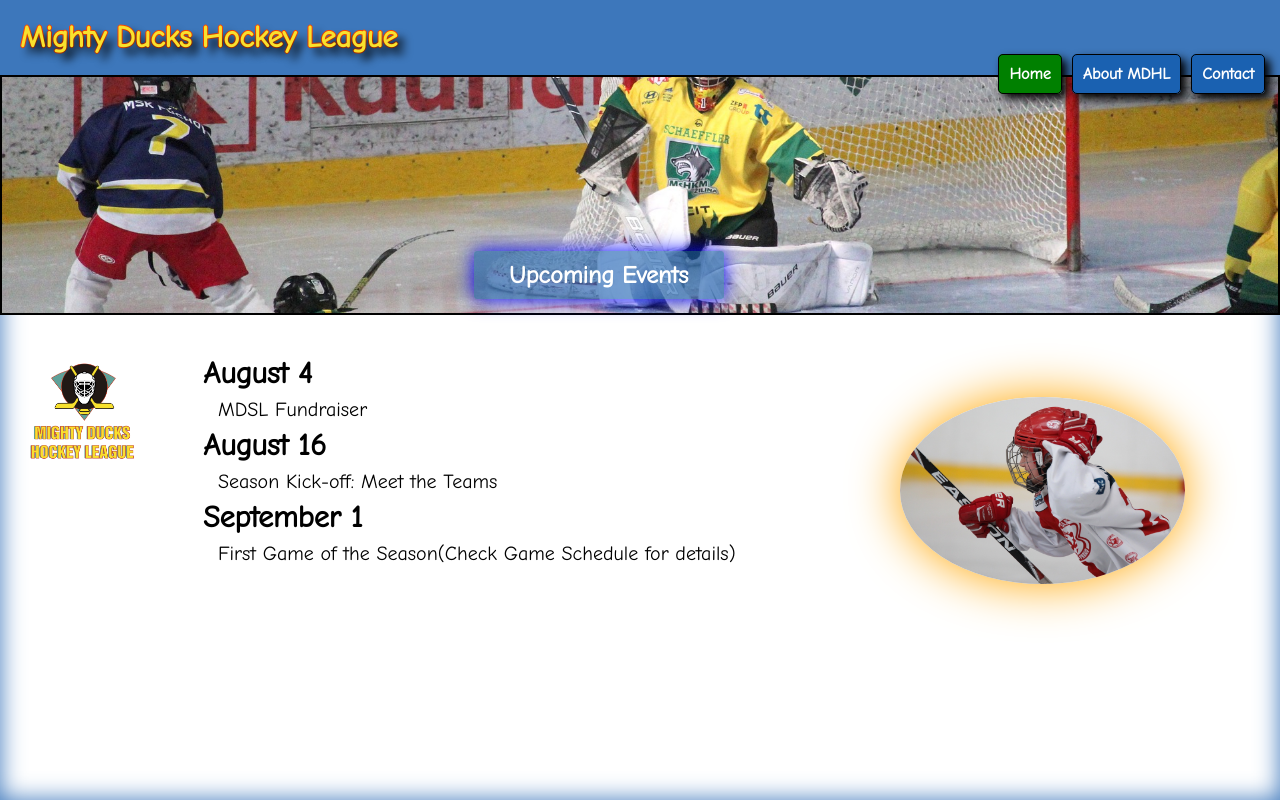
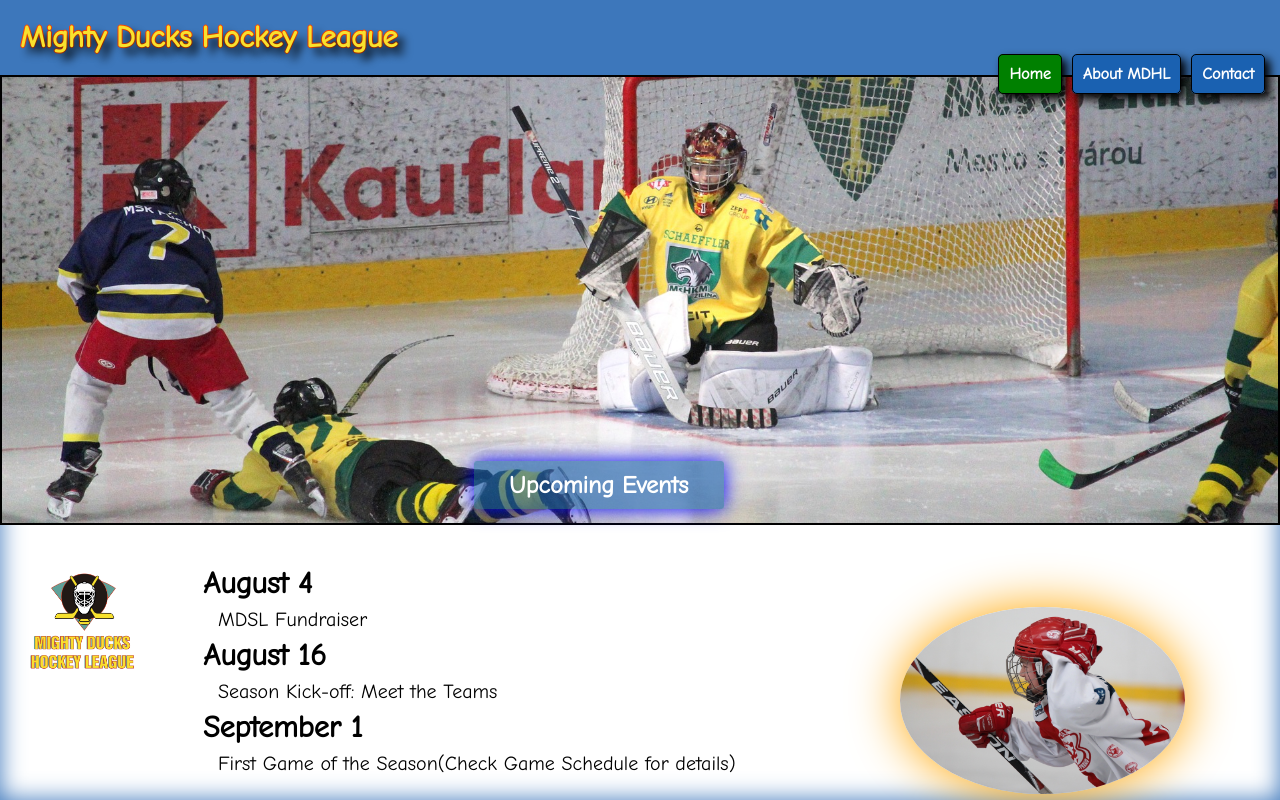
Before and after one commit to juanpablofavale/MDHL_favale, a plain HTML site: page index.html in a window 1280 px wide. Drawn offline with Linux system fonts and the light colour scheme.

Commit message:
ajustando tamaño del banner

```diff
--- a/assets/styles/styles.css
+++ b/assets/styles/styles.css
@@ -24,8 +24,9 @@ h1{
 }
 
 .banner{
-    width: 100%;
-    height: 15rem;
+    width: 100vw;
+    min-height: 15rem;
+    max-height: 450px;
     object-fit: cover;
     border: 2px solid black;
 }
```
